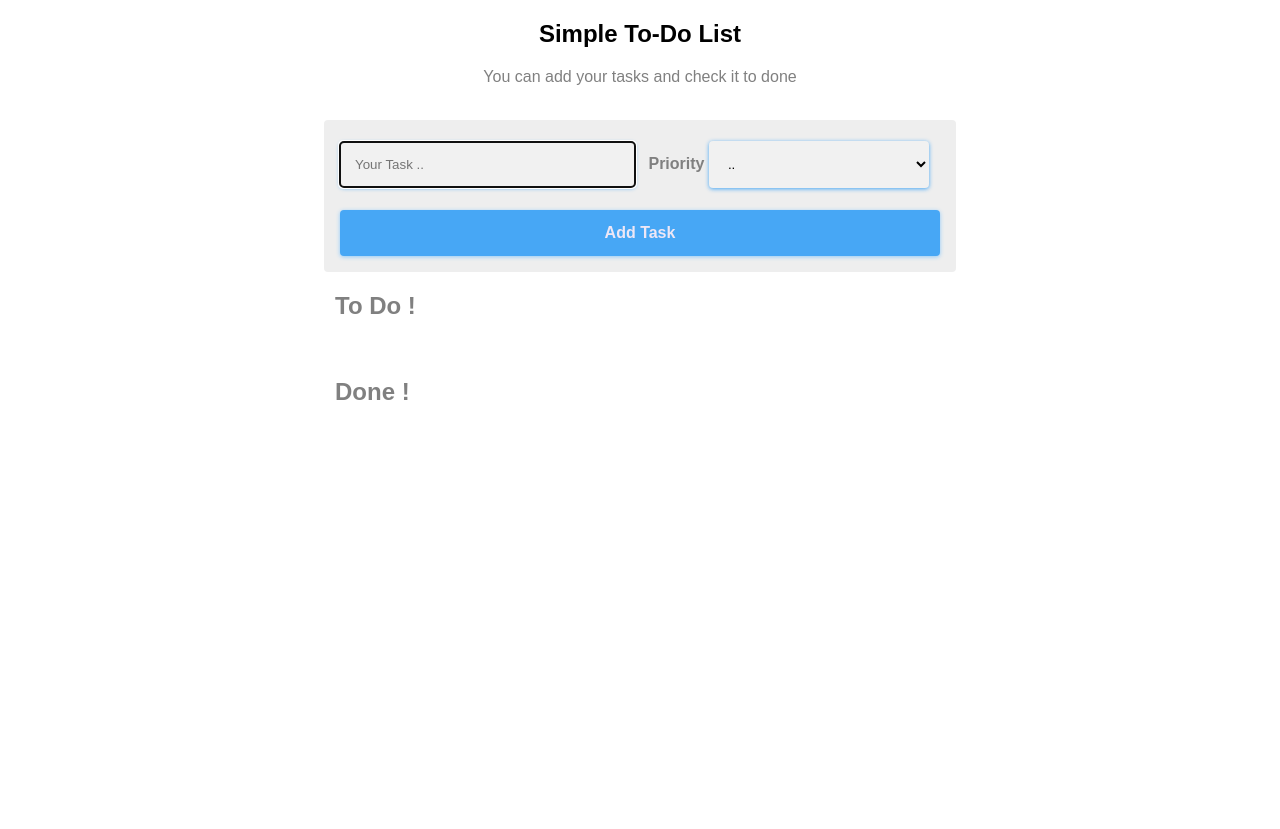
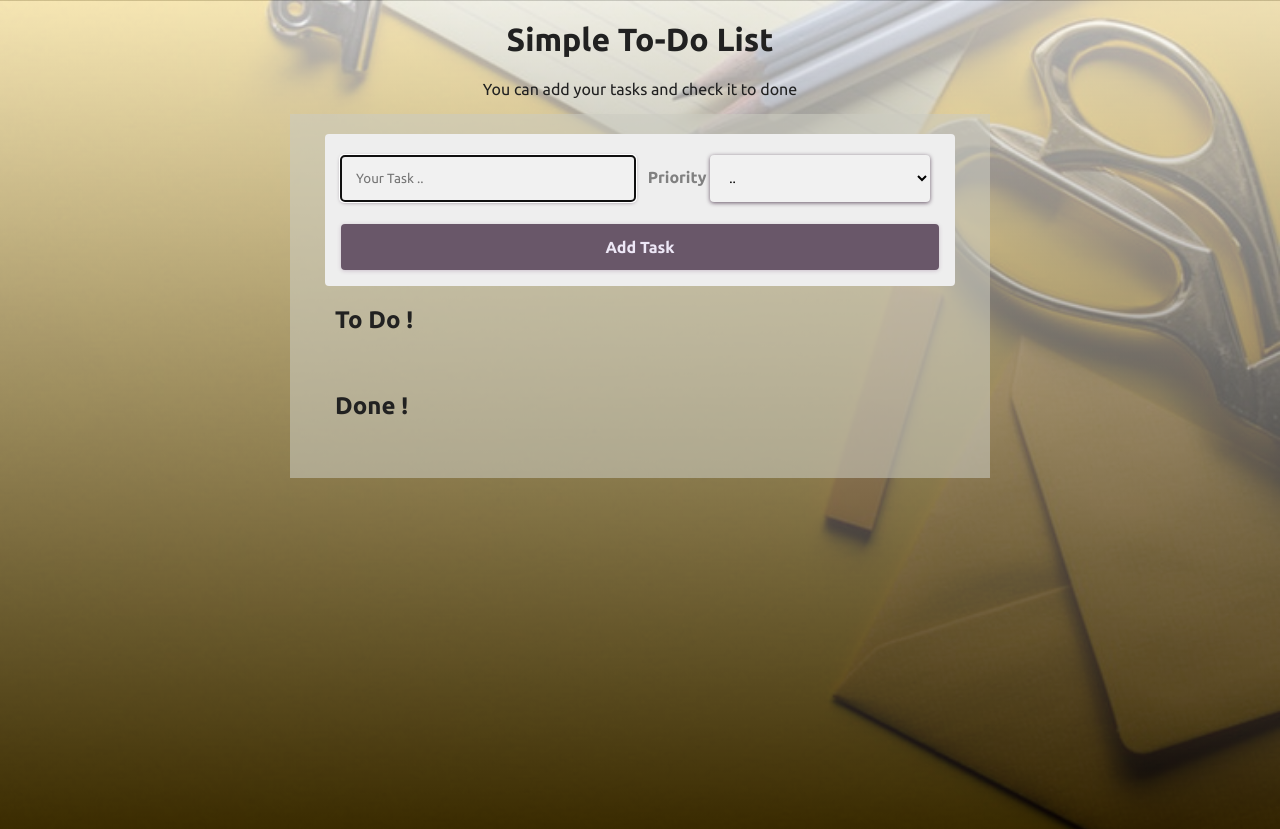
Before and after one commit to FACG4/To-dos-List, a website: page index.html in a window 1280 px wide. Before the commit the page ends 800 px from the top, so only its background shows below. Drawn offline with Linux system fonts and the light colour scheme.

Commit message:
#15 imgs delete

```diff
--- a/dom.js
+++ b/dom.js
@@ -8,14 +8,15 @@
 
   var createTodoNode = function(todo, checked) {
     var todoNode = document.createElement('li');
+    todoNode.id = todo.id;
+
+    // you will need to use addEventListener
 
 
     var span = document.createElement('span');
     span.textContent = todo.description;
 
     var deleteButtonNode = document.createElement('button');
-
-
     var icon = document.createElement('i');
     icon.addEventListener('click', function(event) {
       var newState = todoFunctions.deleteTodo(state, todo.id);
@@ -43,31 +44,34 @@
 
     const editButton = document.createElement('button');
     const editIcon = document.createElement('i');
+    const editInput = document.createElement('input');
+
     editButton.id = 'edit';
     editIcon.className = 'fa fa-pencil iconStyle';
     editButton.appendChild(editIcon);
     editButton.className = 'edit'
     todoNode.appendChild(editButton);
+    editInput.autofocus = true;
+
 
 
     editButton.addEventListener('click', function(e) {
-      const editInput = document.createElement('input');
+      // update(state);
         if (e.target.id === 'edit') {
-        // editButton.type = 'text';
           editInput.value = span.textContent;
           todoNode.insertBefore(editInput, span);
-        todoNode.removeChild(span);
+          span.classList.add('hidden');
           editButton.id = 'save';
+          editIcon.className = 'fa fa-check iconStyle';
 
-      } else if (e.target.id === 'save') {
-        const savedSpan = document.createElement('span');
-        savedSpan.textContent = editInput.value;
-        todoNode.insertBefore(savedSpan, editInput);
+        } else if (e.target.id === 'save'){
+          editInput.autofocus = true;
+          const newState =  todoFunctions.editTodo(state, e.target.parentNode.getAttribute('id'), editInput.value);
           todoNode.removeChild(editInput);
-        editButton.id = 'edit';
+          update(newState);
+          // editButton.id = 'edit';
         }
-    });
-
+      })
     return todoNode;
   };
 
@@ -101,8 +105,6 @@
     todoListNode2.className = 'done_i';
 
     localStorage.setItem('state', JSON.stringify(state));
-    console.log(state);
-
 
     state.forEach(function(todo) {
       if (!todo.done) {
@@ -113,8 +115,8 @@
       }
     });
 
-    container.replaceChild(todoListNode, container.firstChild);
-    containerDone.replaceChild(todoListNode2, containerDone.firstChild);
+    container.replaceChild(todoListNode, container.firstElementChild);
+    containerDone.replaceChild(todoListNode2, containerDone.firstElementChild);
   };
 
   if (container) renderState(state);
--- a/index.html
+++ b/index.html
@@ -1,17 +1,22 @@
 <!DOCTYPE html>
-<html>
+<html lang="en">
 
 <head>
   <meta charset="utf-8">
+  <meta name="viewport" content="width=device-width, initial-scale=1.0">
+  <meta http-equiv="X-UA-Compatible" content="ie=edge">
   <title>Todo List</title>
   <link rel="stylesheet" href="https://cdnjs.cloudflare.com/ajax/libs/font-awesome/4.7.0/css/font-awesome.min.css">
   <link rel="stylesheet" href="./styles.css">
+  <link href="https://fonts.googleapis.com/css?family=Ubuntu:400,700" rel="stylesheet">
 </head>
-<body>
+
+<body class="background">
+  <h1>Simple To-Do List</h1>
+  <p>You can add your tasks and check it to done</p>
+  <div class="background__color__div">
+
     <section class="container">
-    <h1 class="h1Style">Simple To-Do List</h1>
-    <p class="pStyle">You can add your tasks and check it to done</p>
-    <br>
       <form id="add-todo" class="formStyle">
         <div class="inlineDiv">
           <input id="task_id" type="text" name="description" maxlength="30" placeholder="Your Task .." autofocus>
@@ -38,10 +43,10 @@
     <section class="donediv">
       <h2 class="h2done">Done !</h2>
       <div id="done-container" class="tododiv">
-      <ul>
-      </ul>
+        <ul></ul>
       </div>
     </section>
+  </div>
 </body>
 
 <script type="text/javascript" src="./logic.js"></script>
--- a/logic.js
+++ b/logic.js
@@ -58,7 +58,7 @@ var todoFunctions = {
   editTodo: function(todos, idToEdit, newDescription) {
     var copy_arr = this.cloneArrayOfObjects(todos);
     for (let item of copy_arr) {
-      if (item.id === idToEdit) {
+      if (item.id == idToEdit) {
         item.description = newDescription;
       }
     }
--- a/styles.css
+++ b/styles.css
@@ -1,20 +1,40 @@
 * {
-  font-family: sans-serif;
+  font-family: 'Ubuntu', sans-serif;
 }
 
-.container h1 {
-  text-align: center;
+.background__color__div {
+  background-color: #ccccc190;
+  width: 660px;
+  margin: 0 auto;
+  padding: 20px;
 }
 
-.container p {
+.background {
+  /* background: grey; */
+  background-image: linear-gradient(rgba(255, 255, 255, 0.7), rgba(0, 0, 0, 0.7)), url(imgs/background.jpeg);
+  background-size: cover;
+  min-height: 100vh;
+  background-position: center center;
+}
+
+.container {
+  width: 630px;
+  margin: 0 auto;
+}
+
+.background h1 {
   text-align: center;
-  color: gray;
+  color: #212121;
+}
+
+.background p {
+  text-align: center;
+  color: #212121;
 }
 
 .container form {
   padding: 16px;
-  max-width: 600px;
-  margin: 0 auto;
+  max-width: 630px;
   background-color: #EEEEEE;
   border-radius: 4px;
 }
@@ -27,7 +47,7 @@
   border: none;
   background: #f1f1f1;
   border-radius: 4px;
-  box-shadow: 0px 1px 4px 0px #47a7f5;
+  box-shadow: 0px 1px 4px 0px #695769;
 }
 
 .container form select {
@@ -38,7 +58,7 @@
   border: none;
   background: #f1f1f1;
   border-radius: 4px;
-  box-shadow: 0px 1px 4px 0px #47a7f5;
+  box-shadow: 0px 1px 4px 0px #695769;
 }
 
 .container form select option {
@@ -55,7 +75,7 @@
 }
 
 .container form input[type=submit] {
-  background-color: #47a7f5;
+  background-color: #695769;
   color: #EDE7F6;
   padding: 14px 20px;
   margin: 0 auto;
@@ -65,7 +85,7 @@
   font-size: 16px;
   font-weight: bold;
   border-radius: 4px;
-  box-shadow: 0px 1px 4px 0px #90caf9;
+  box-shadow: 0px 1px 4px 0px #ccc1cc;
 }
 
 .inlineDiv {
@@ -79,12 +99,7 @@
 }
 
 .tododiv h2 {
-  color: gray;
-  padding-left: 10px;
-}
-
-.h2done {
-  color: gray;
+  color: #212121;
   padding-left: 10px;
 }
 
@@ -95,7 +110,7 @@
 
 .tododiv li {
   height: 40px;
-  background-color: #90caf9;
+  background-color: #776377;
   margin: 5px;
   color: #212121;
   padding-left: 10px;
@@ -124,7 +139,8 @@
 }
 
 .donediv h2 {
-  color: gray;
+  color: #212121;
+  padding-left: 10px;
 }
 
 .donediv ul {
@@ -142,7 +158,7 @@
   border-radius: 5px;
 }
 
-.fa-pencil {
+.fa-pencil, .fa-check {
   pointer-events: none;
 }
 
@@ -152,3 +168,11 @@
   float: right;
   color: #EDE7F6;
 }
+
+.hidden {
+  display: none;
+}
+
+.formStyle .hidden {
+  display: none
+}
```
Also changed, not shown: imgs/background.jpeg (added), imgs/todoimg1.jpeg (deleted), imgs/todoimg3.jpeg (deleted), 1 other file. Lines whose indentation alone changed are shown as unchanged.
